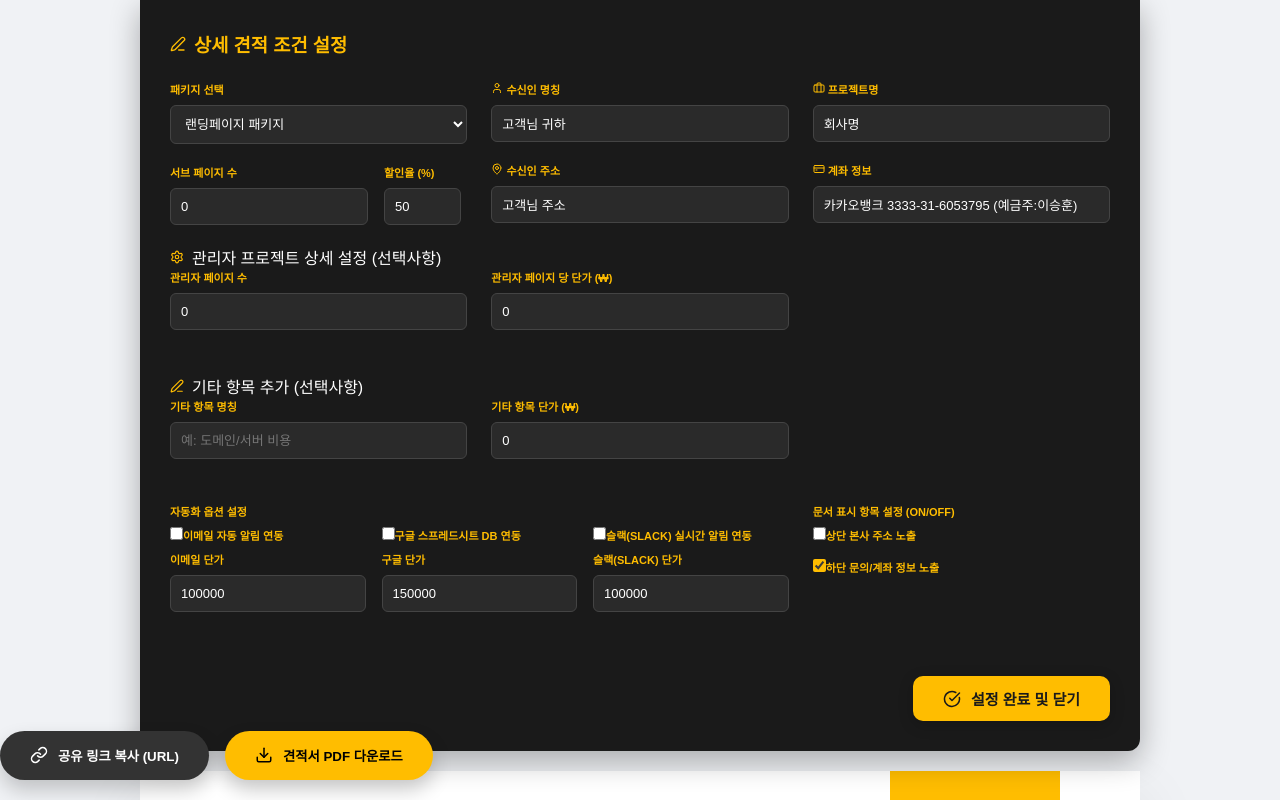
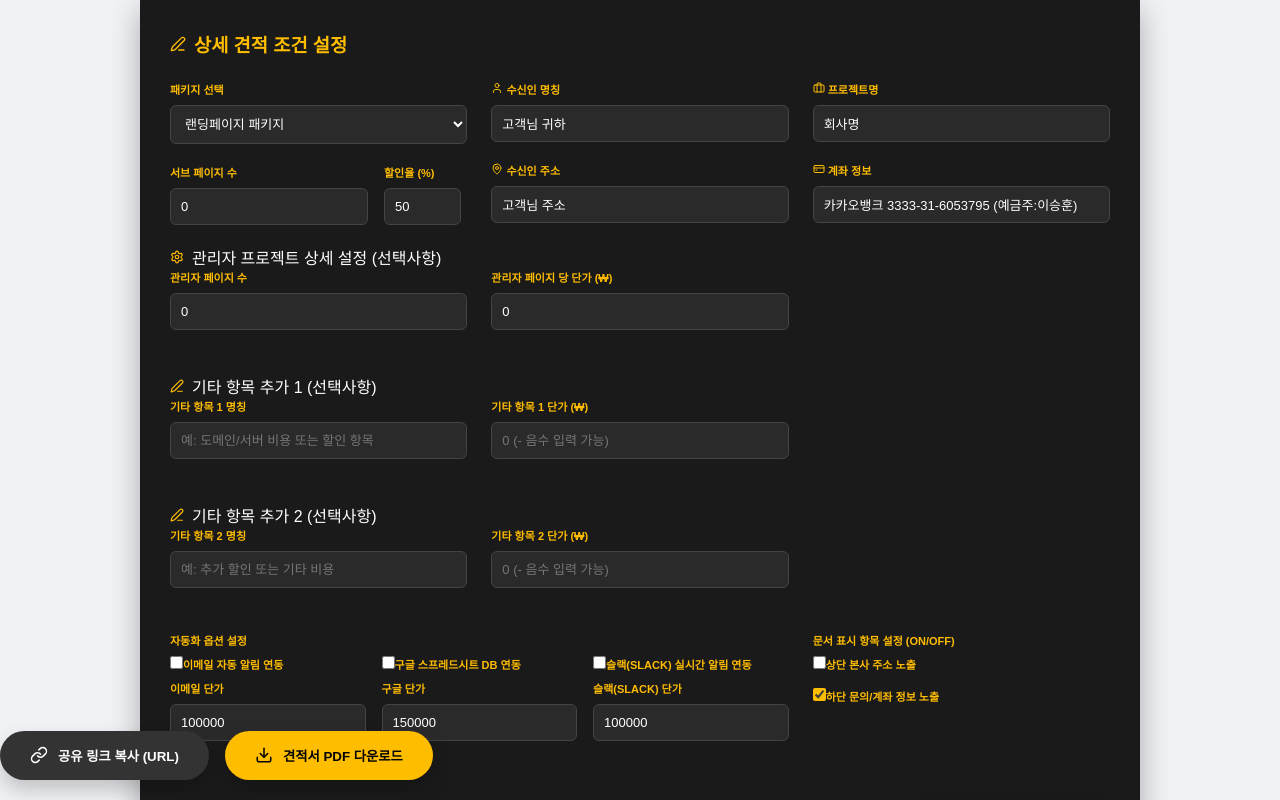
Before and after one commit to eslehoon7/onbrandium-quote, a React (Vite) app: page / in a window 1280 px wide. Shown: the top 800 px of the page. Built offline with nearby package versions, Linux system fonts and the light colour scheme.

Commit message:
feat: add custom item 2 and support negative values

```diff
--- a/src/App.jsx
+++ b/src/App.jsx
@@ -43,7 +43,9 @@ function App() {
   });
 
   const [customItemTitle, setCustomItemTitle] = useState('');
-  const [customItemPrice, setCustomItemPrice] = useState(0);
+  const [customItemPrice, setCustomItemPrice] = useState('');
+  const [customItemTitle2, setCustomItemTitle2] = useState('');
+  const [customItemPrice2, setCustomItemPrice2] = useState('');
 
   // Custom Content States
   const [customerName, setCustomerName] = useState('고객님 귀하');
@@ -77,7 +79,9 @@ function App() {
         }
         if (decoded.amv) setAutomationPrices(decoded.amv);
         if (decoded.cit) setCustomItemTitle(decoded.cit);
-        if (decoded.cip) setCustomItemPrice(decoded.cip);
+        if (decoded.cip !== undefined && decoded.cip !== null) setCustomItemPrice(decoded.cip);
+        if (decoded.cit2) setCustomItemTitle2(decoded.cit2);
+        if (decoded.cip2 !== undefined && decoded.cip2 !== null) setCustomItemPrice2(decoded.cip2);
         setIsControlPanelOpen(false); // 링크로 온 경우 설정창 닫기
       } catch (e) {
         console.error('링크 데이터를 읽는 중 오류가 발생했습니다.', e);
@@ -102,7 +106,9 @@ function App() {
       sbi: showBottomInfo,
       amv: automationPrices,
       cit: customItemTitle,
-      cip: customItemPrice
+      cip: customItemPrice !== '' ? Number(customItemPrice) : 0,
+      cit2: customItemTitle2,
+      cip2: customItemPrice2 !== '' ? Number(customItemPrice2) : 0
     };
     // 유니코드 대응 btoa
     const encoded = btoa(unescape(encodeURIComponent(JSON.stringify(data))));
@@ -158,18 +164,30 @@ function App() {
       });
     }
 
-    // 5. 기타 항목
-    if (customItemTitle) {
+    // 5. 기타 항목 1
+    if (customItemTitle && customItemTitle.trim() !== '') {
+      const price1 = Number(customItemPrice) || 0;
       list.push({
-        name: customItemTitle,
-        unitPrice: customItemPrice,
+        name: customItemTitle.trim(),
+        unitPrice: price1,
         quantity: 1,
-        totalPrice: customItemPrice
+        totalPrice: price1
+      });
+    }
+
+    // 6. 기타 항목 2
+    if (customItemTitle2 && customItemTitle2.trim() !== '') {
+      const price2 = Number(customItemPrice2) || 0;
+      list.push({
+        name: customItemTitle2.trim(),
+        unitPrice: price2,
+        quantity: 1,
+        totalPrice: price2
       });
     }
 
     return list;
-  }, [packageItem, subPages, selectedAutomations, automationPrices, adminUnitPrice, adminPages, customItemTitle, customItemPrice]);
+  }, [packageItem, subPages, selectedAutomations, automationPrices, adminUnitPrice, adminPages, customItemTitle, customItemPrice, customItemTitle2, customItemPrice2]);
 
   const subtotal = useMemo(() =>
     invoiceItems.reduce((sum, item) => sum + item.totalPrice, 0),
@@ -354,16 +372,53 @@ function App() {
 
             <div className="border-t border-gray-700/50 pt-6 mb-6">
               <label className="text-[13px] font-bold mb-4 block flex items-center gap-2">
-                <Edit3 size={14} className="text-coral"/> 기타 항목 추가 (선택사항)
+                <Edit3 size={14} className="text-coral"/> 기타 항목 추가 1 (선택사항)
               </label>
               <div className="grid grid-cols-1 md:grid-cols-3 gap-6 w-full">
                  <div className="control-group">
-                    <label>기타 항목 명칭</label>
-                    <input type="text" placeholder="예: 도메인/서버 비용" value={customItemTitle} onChange={(e) => setCustomItemTitle(e.target.value)} />
+                    <label>기타 항목 1 명칭</label>
+                    <input
+                      type="text"
+                      placeholder="예: 도메인/서버 비용 또는 할인 항목"
+                      value={customItemTitle}
+                      onChange={(e) => setCustomItemTitle(e.target.value)}
+                    />
                  </div>
                  <div className="control-group">
-                    <label>기타 항목 단가 (₩)</label>
-                    <input type="number" min="0" placeholder="0" value={customItemPrice} onChange={(e) => setCustomItemPrice(parseInt(e.target.value) || 0)} />
+                    <label>기타 항목 1 단가 (₩)</label>
+                    <input
+                      type="number"
+                      placeholder="0 (- 음수 입력 가능)"
+                      value={customItemPrice}
+                      onChange={(e) => setCustomItemPrice(e.target.value)}
+                    />
+                 </div>
+                 <div className="hidden md:block"></div>
+              </div>
+            </div>
+
+            <div className="border-t border-gray-700/50 pt-6 mb-6">
+              <label className="text-[13px] font-bold mb-4 block flex items-center gap-2">
+                <Edit3 size={14} className="text-coral"/> 기타 항목 추가 2 (선택사항)
+              </label>
+              <div className="grid grid-cols-1 md:grid-cols-3 gap-6 w-full">
+                 <div className="control-group">
+                    <label>기타 항목 2 명칭</label>
+                    <input
+                      type="text"
+                      placeholder="예: 추가 할인 또는 기타 비용"
+                      value={customItemTitle2}
+                      onChange={(e) => setCustomItemTitle2(e.target.value)}
+                    />
+                 </div>
+                 <div className="control-group">
+                    <label>기타 항목 2 단가 (₩)</label>
+                    <input
+                      type="number"
+                      placeholder="0 (- 음수 입력 가능)"
+                      value={customItemPrice2}
+                      onChange={(e) => setCustomItemPrice2(e.target.value)}
+                    />
                  </div>
                  <div className="hidden md:block"></div>
               </div>
```
